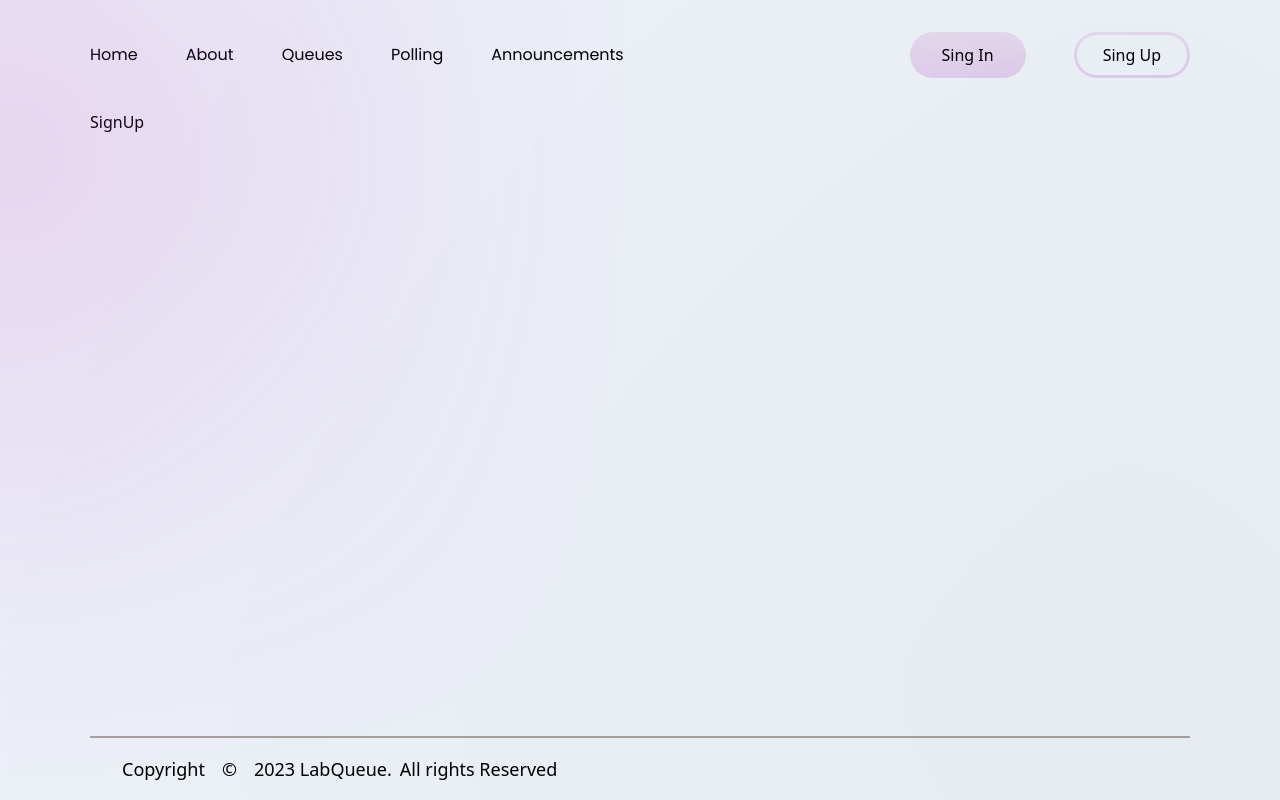
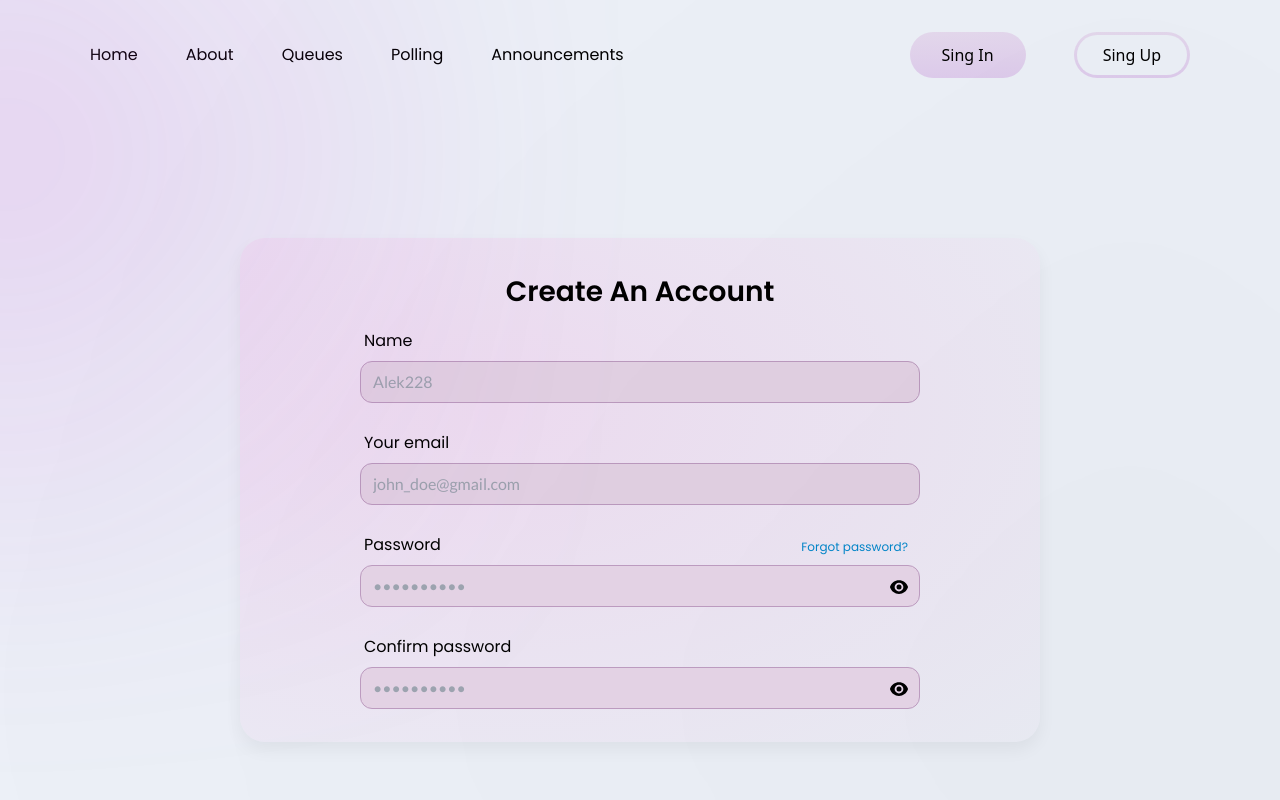
Before and after one commit to GEOFARL/lab-queue, a React (Vite) app in the folder frontend/: page /sing-up in a window 1280 px wide. Shown: the top 800 px of the page. Built offline with nearby package versions, Linux system fonts and the light colour scheme; some icons are missing.

Commit message:
Add main content of signup form

```diff
--- /dev/null
+++ b/frontend/src/components/SignUpForm.jsx
@@ -0,0 +1,96 @@
+import { useState } from 'react';
+import { HiEye, HiEyeSlash } from 'react-icons/hi2';
+
+const SignUpForm = () => {
+  const [hidePassword, setHidePassword] = useState(true);
+  const [hideConfirmPassword, setHideConfirmPassword] = useState(true);
+
+  return (
+    <div className="w-full sing-up-form rounded-[25px] p-[33px] font-poppins">
+      <h2 className="text-center text-[24px] sm:text-[28px] font-semibold capitalize mb-2">
+        Create an account
+      </h2>
+      <div className="max-w-[560px] mx-auto">
+        <div className="form-control mb-5">
+          <label htmlFor="name">Name</label>
+          <input type="text" name="name" id="name" placeholder="Alek228" />
+        </div>
+
+        <div className="form-control mb-5">
+          <label htmlFor="email">Your email</label>
+          <input
+            type="email"
+            name="email"
+            id="email"
+            placeholder="john_doe@gmail.com"
+          />
+        </div>
+
+        <div className="form-control password relative mb-5">
+          <label htmlFor="password">Password</label>
+          <input
+            type={`${hidePassword ? 'password' : 'text'}`}
+            name="password"
+            id="password"
+            placeholder="••••••••••"
+          />
+          <div
+            onClick={() => {
+              setHidePassword((prev) => !prev);
+            }}
+          >
+            <HiEye
+              size={'20px'}
+              className={`absolute top-[44px] sm:top-[52px] right-[11px] cursor-pointer opacity-0 transition-opacity duration-200 ease ${
+                hidePassword ? 'active-img' : ''
+              }`}
+            />
+            <HiEyeSlash
+              size={'20px'}
+              className={`absolute top-[44px] sm:top-[52px] right-[11px] cursor-pointer opacity-0 transition-opacity duration-200 ease ${
+                !hidePassword ? 'active-img' : ''
+              }`}
+            />
+          </div>
+
+          <a
+            href="#"
+            className="absolute text-[10px] sm:text-[12px] top-[13px] right-[12px] text-sky-600 hover:underline hover:underline-offset-2"
+          >
+            Forgot password?
+          </a>
+        </div>
+
+        <div className="form-control password relative">
+          <label htmlFor="confirm-password">Confirm password</label>
+          <input
+            type={`${hideConfirmPassword ? 'password' : 'text'}`}
+            name="confirm-password"
+            id="confirm-password"
+            placeholder="••••••••••"
+          />
+          <div
+            onClick={() => {
+              setHideConfirmPassword((prev) => !prev);
+            }}
+          >
+            <HiEye
+              size={'20px'}
+              className={`absolute top-[44px] sm:top-[52px] right-[11px] cursor-pointer opacity-0 transition-opacity duration-200 ease ${
+                hideConfirmPassword ? 'active-img' : ''
+              }`}
+            />
+            <HiEyeSlash
+              size={'20px'}
+              className={`absolute top-[44px] sm:top-[52px] right-[11px] cursor-pointer opacity-0 transition-opacity duration-200 ease ${
+                !hideConfirmPassword ? 'active-img' : ''
+              }`}
+            />
+          </div>
+        </div>
+      </div>
+    </div>
+  );
+};
+
+export default SignUpForm;
--- a/frontend/src/index.css
+++ b/frontend/src/index.css
@@ -33,6 +33,31 @@
   animation: slide-top 0.5s cubic-bezier(0.25, 0.46, 0.45, 0.94) both;
 }
 
+.sing-up-form {
+  background: radial-gradient(
+    106.79% 101.9% at 32.03% 33.84%,
+    #efdef2 0%,
+    rgba(242, 228, 244, 0) 100%
+  );
+  box-shadow: 0px 8px 17px 0px rgba(0, 0, 0, 0.05);
+}
+
+.form-control label {
+  @apply block px-1 py-2 text-sm sm:text-base;
+}
+
+.form-control input {
+  @apply bg-[#E3D2E4] py-2 px-3 rounded-xl w-full outline-none text-sm sm:text-base font-lato border-[1px] border-[#BC9BBF] focus:ring-[3px] focus:ring-[#936C97];
+}
+
+.password input {
+  @apply pr-12;
+}
+
+.active-img {
+  opacity: 1;
+}
+
 @-webkit-keyframes slide-top {
   0% {
     -webkit-transform: translateY(75px);
--- a/frontend/src/pages/SignUp.jsx
+++ b/frontend/src/pages/SignUp.jsx
@@ -1,5 +1,11 @@
+import SingUpForm from '../components/SignUpForm';
+
 const SignUp = () => {
-  return <div>SignUp</div>;
+  return (
+    <div className="w-full mx-auto max-w-[800px] py-24 sm:py-32">
+      <SingUpForm />
+    </div>
+  );
 };
 
 export default SignUp;
```
Also changed, not shown: 1 other file (tests, documents, lock files or other folders).
